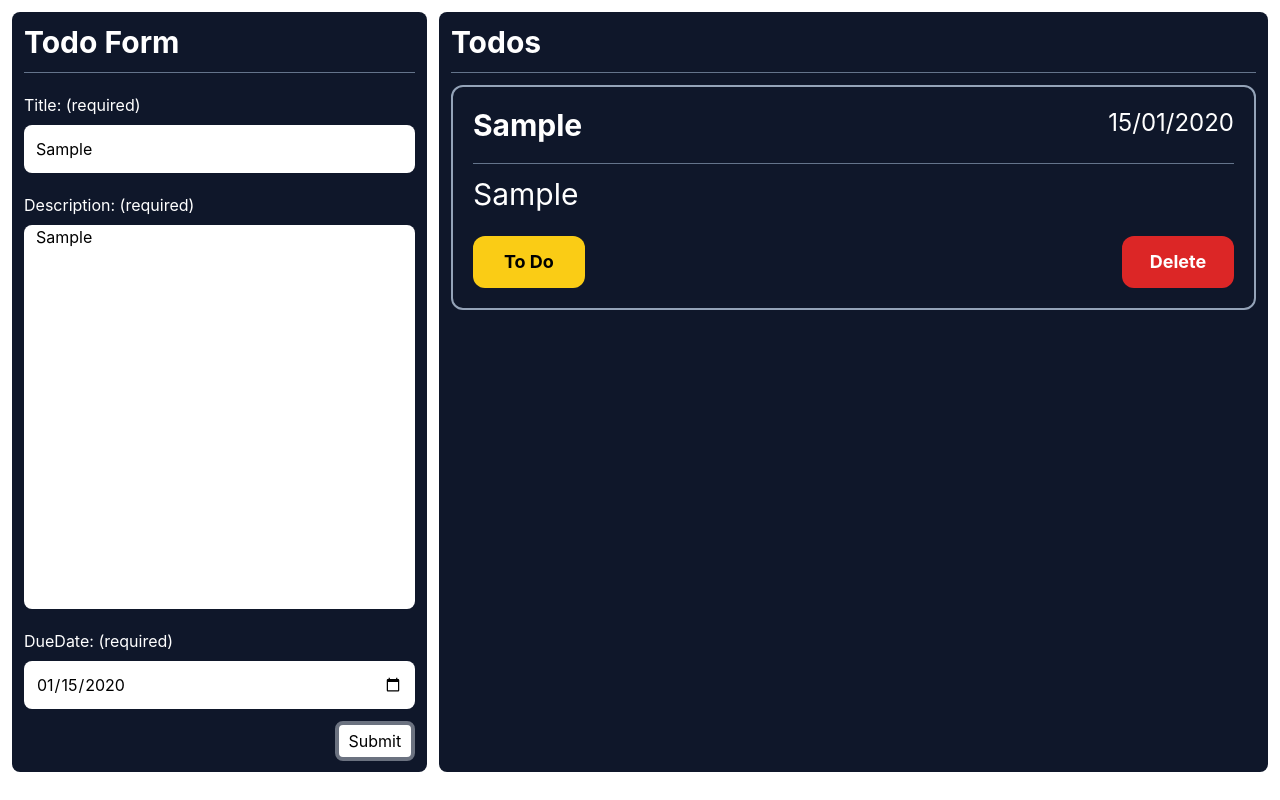
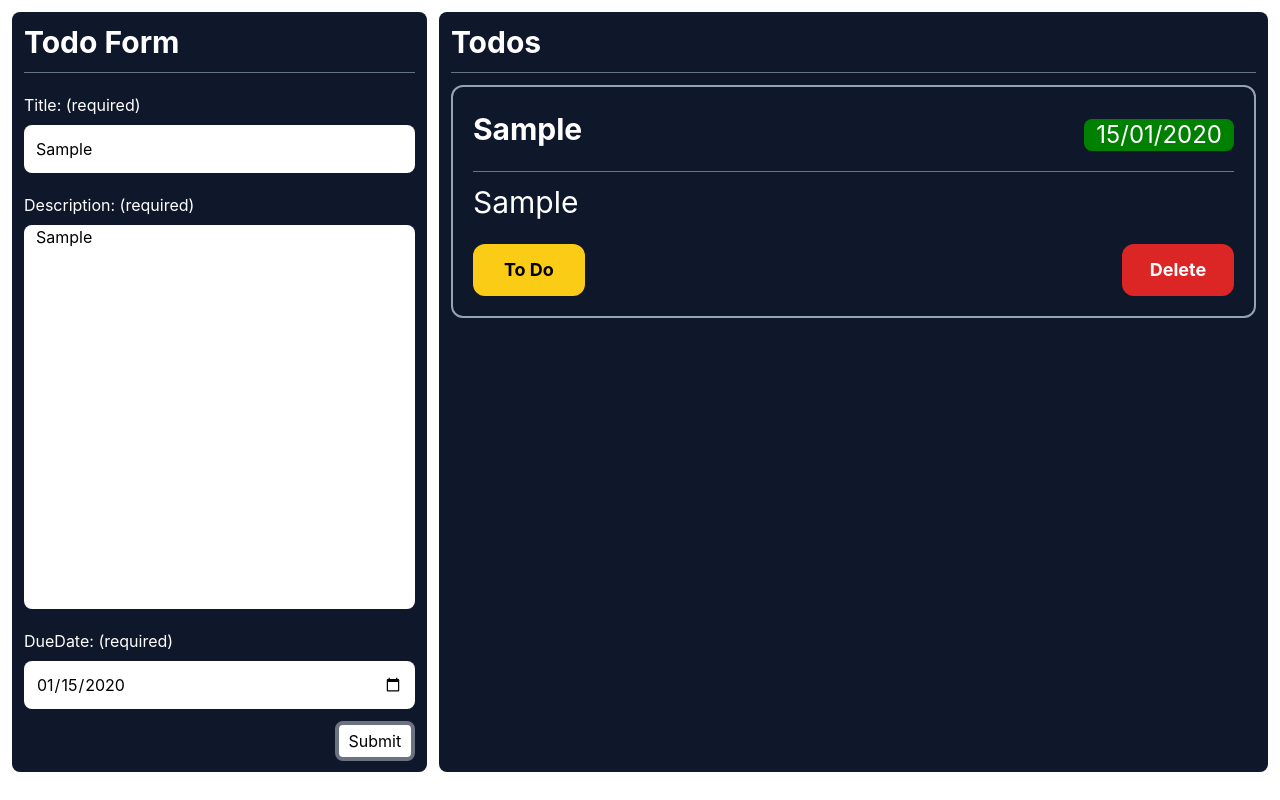
Before and after one commit to DumontGontran/todolist, a React (Create React App) app: page / in a window 1280 px wide. Both pictures are taken after typing "Sample", "Sample", "2020-01-15" into the empty fields and a click on the input "Submit". Built offline with nearby package versions, Linux system fonts and the light colour scheme.

Commit message:
add automatic dueDate color

```diff
--- a/src/components/todoList/TodoList.css
+++ b/src/components/todoList/TodoList.css
@@ -15,11 +15,11 @@
 }
 
 .todo_list_title {
-    @apply text-white text-left font-bold text-3xl pb-3;
+    @apply text-white text-left font-bold text-[1.875rem];
 }
 
 .todo_list_due_date {
-    @apply text-white text-left text-2xl mb-3 pb-3;
+    @apply text-white text-left text-2xl mb-5 mt-3 px-3 rounded-lg;
 }
 
 .todo_list_description {
--- a/src/components/todoList/TodoList.tsx
+++ b/src/components/todoList/TodoList.tsx
@@ -6,6 +6,7 @@ import './TodoList.css';
 const TodoList = () => {
     const dispatch = useDispatch()
     const todos: Array<any> = useSelector(() => store.getState().Todo.todos)
+    const todayDate = new Date().toLocaleDateString('fr')
 
     interface Infos {
             id: number,
@@ -22,7 +23,12 @@ const TodoList = () => {
                 <article key={todo.id} className="todo_list_article">
                     <div className="todo_list_group border-b border-slate-500">
                         <span className="todo_list_title">{todo.title}</span>
-                        <p className="todo_list_due_date">{todo.dueDate}</p>
+                        {todayDate < todo.dueDate &&
+                        <p className="todo_list_due_date" style={{backgroundColor: 'green'}}>{todo.dueDate}</p>}
+                        {todayDate === todo.dueDate &&
+                        <p className="todo_list_due_date" style={{backgroundColor: 'orange'}}>{todo.dueDate}</p>}
+                        {todayDate > todo.dueDate &&
+                        <p className="todo_list_due_date" style={{backgroundColor: 'red'}}>{todo.dueDate}</p>}
                     </div>
                     <p className="todo_list_description">{todo.description}</p>
                     <div className="todo_list_group">
```
